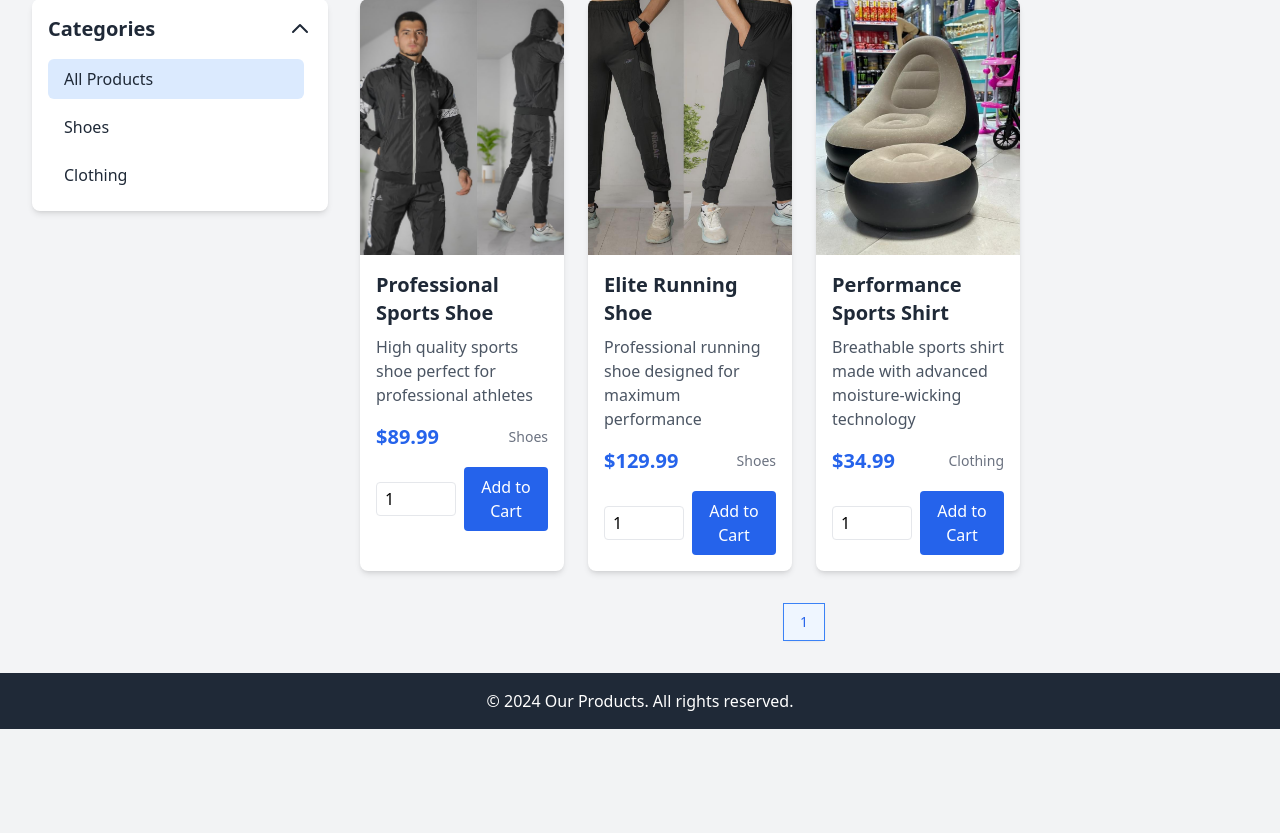
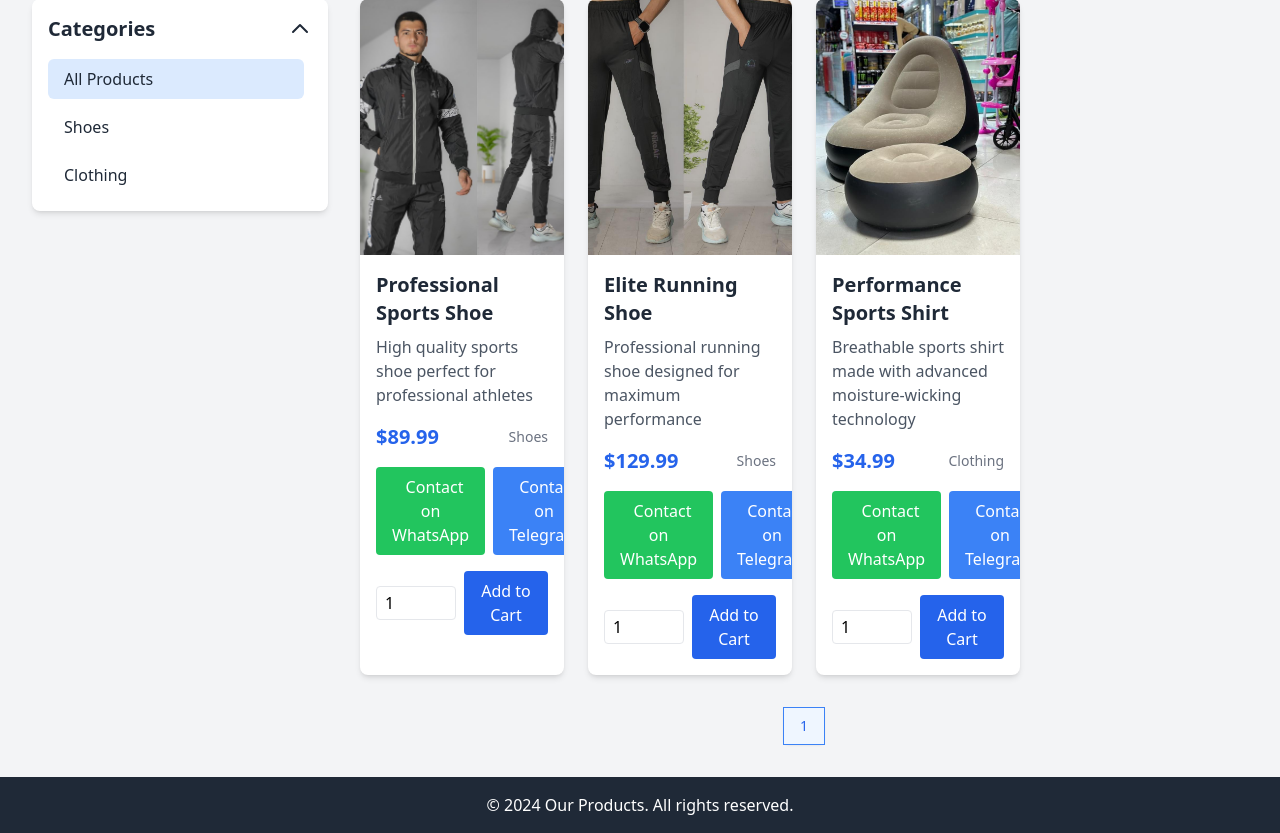
Before and after one commit to Aliijon/e-commerce, a Flask app: page / in a window 1280 px wide. Shown: the part 179-1012 px from the top of the page. Before the commit the page ends 908 px from the top, so only its background shows below. Run offline with Flask 3, Linux system fonts and the light colour scheme; data comes from the database, SQL or seed files in the repository; some libraries are stand-ins or nearby versions.

Commit message:
Add WhatsApp and Telegram contact buttons for products

```diff
--- a/app.py
+++ b/app.py
@@ -51,7 +51,9 @@ def add_sample_data():
             'price': 89.99,
             'stock': 10,
             'image_url': 'images/IMG-20241118-WA0023.jpg',
-            'category': 'shoes'
+            'category': 'shoes',
+            'contact_whatsapp': 'https://wa.me/93771749100',
+            'contact_telegram': 'https://t.me/Alijanelyasi'
         },
         {
             'name': 'sports_shoe_2',
@@ -59,7 +61,9 @@ def add_sample_data():
             'price': 129.99,
             'stock': 8,
             'image_url': 'images/IMG-20241118-WA0017.jpg',
-            'category': 'shoes'
+            'category': 'shoes',
+            'contact_whatsapp': 'https://wa.me/YOUR_PHONE_NUMBER',
+            'contact_telegram': 'https://t.me/YOUR_TELEGRAM_USERNAME'
         },
         {
             'name': 'sports_shirt_1',
@@ -67,7 +71,9 @@ def add_sample_data():
             'price': 34.99,
             'stock': 15,
             'image_url': 'images/IMG-20241014-WA0032.jpg',
-            'category': 'clothing'
+            'category': 'clothing',
+            'contact_whatsapp': 'https://wa.me/YOUR_PHONE_NUMBER',
+            'contact_telegram': 'https://t.me/YOUR_TELEGRAM_USERNAME'
         },
         # Add more sample products as needed
     ]
--- a/models.py
+++ b/models.py
@@ -39,6 +39,8 @@ class Product(db.Model):
     stock = db.Column(db.Integer, nullable=False, default=0)
     image_url = db.Column(db.String(200))
     category = db.Column(db.String(50))
+    contact_whatsapp = db.Column(db.String(200))
+    contact_telegram = db.Column(db.String(200))
 
     # Relationships
     favorited_by = db.relationship('Favorite', backref='product', lazy=True)
--- a/templates/index.html
+++ b/templates/index.html
@@ -72,6 +72,14 @@
                         <div class="flex justify-between items-center rtl-reverse">
                             <span class="text-xl font-bold text-blue-600 dark:text-blue-400">${{ "%.2f"|format(product.price) }}</span>
                             <span class="text-sm text-gray-500 dark:text-gray-400">{{ t('products.categories.' + product.category) }}</span>
+                        </div>
+                        <div class="mt-4 flex space-x-2 rtl-reverse">
+                            <a href="{{ product.contact_whatsapp }}" target="_blank" class="flex-1 bg-green-500 text-white px-4 py-2 rounded hover:bg-green-600 focus:outline-none text-center">
+                                <i class="fab fa-whatsapp mr-2"></i>{{ t('products.contact_whatsapp') }}
+                            </a>
+                            <a href="{{ product.contact_telegram }}" target="_blank" class="flex-1 bg-blue-500 text-white px-4 py-2 rounded hover:bg-blue-600 focus:outline-none text-center">
+                                <i class="fab fa-telegram mr-2"></i>{{ t('products.contact_telegram') }}
+                            </a>
                         </div>
                         {% if product.stock > 0 %}
                         <form action="{{ url_for('add_to_cart', product_id=product.id) }}" method="POST" class="mt-4">
--- a/translations.py
+++ b/translations.py
@@ -42,6 +42,8 @@ translations = {
             'out_of_stock': 'Out of Stock',
             'search': 'Search products...',
             'no_results': 'No products found',
+            'contact_whatsapp': 'Contact on WhatsApp',
+            'contact_telegram': 'Contact on Telegram',
             'categories': {
                 'title': 'Categories',
                 'all': 'All Products',
@@ -277,6 +279,8 @@ translations = {
             'out_of_stock': 'ناموجود',
             'search': 'جستجوی محصولات...',
             'no_results': 'محصولی یافت نشد',
+            'contact_whatsapp': 'تماس در واتساپ',
+            'contact_telegram': 'تماس در تلگرام',
             'categories': {
                 'title': 'دسته‌بندی‌ها',
                 'all': 'همه محصولات',
```
